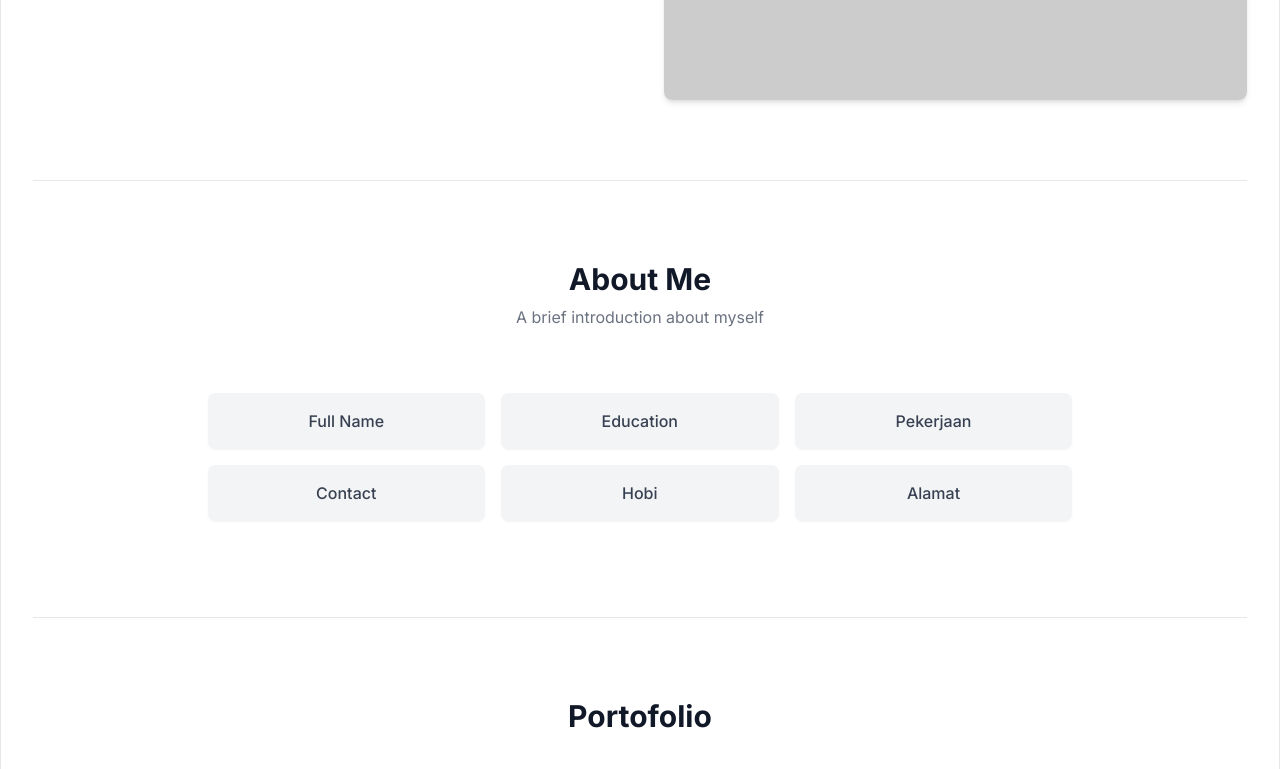
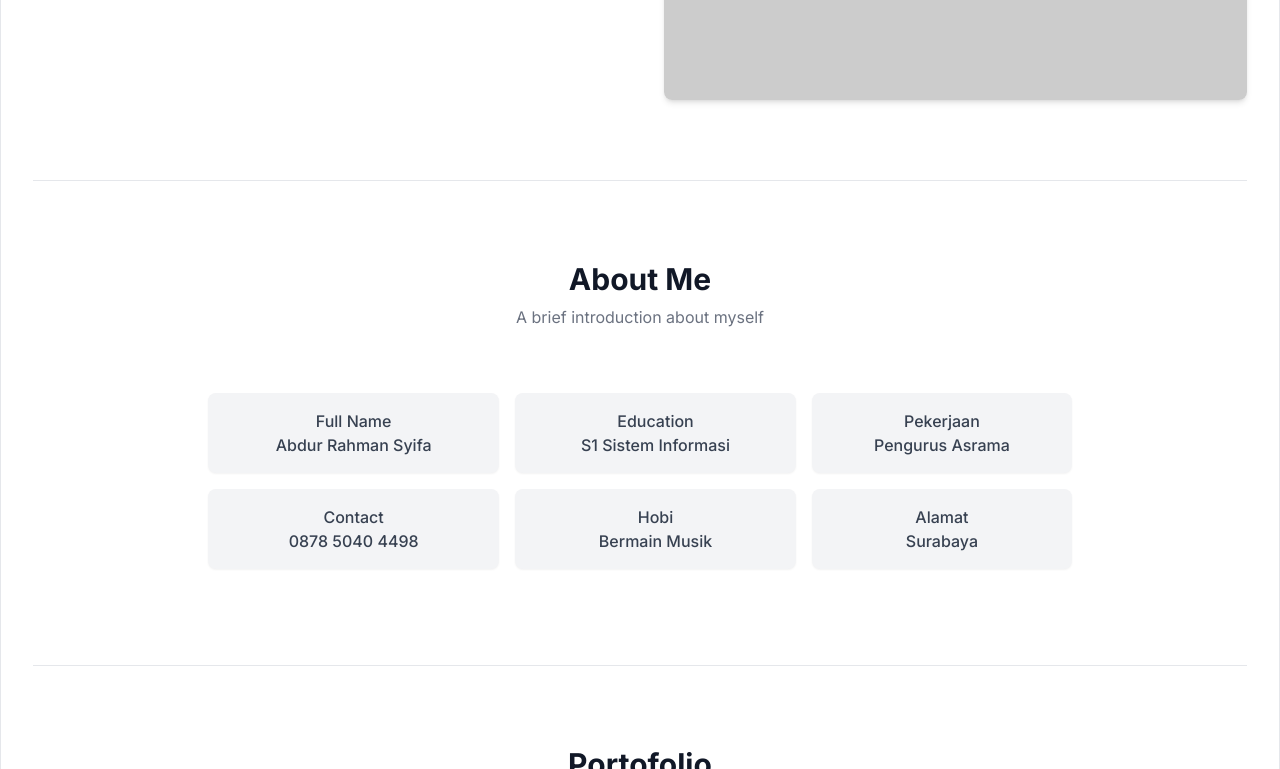
Before and after one commit to ARSy-77/CODE-1, a plain HTML site: page index.html in a window 1280 px wide. Shown: the part 483-1252 px from the top of the page. Drawn offline with nearby package versions, Linux system fonts and the light colour scheme; placeholder pictures from the web are drawn by us.

Commit message:
Index 1.0
Menambahi Keterangan About me

```diff
--- a/index.html
+++ b/index.html
@@ -63,15 +63,33 @@
                     <tbody>
                         <!-- Baris Pertama -->
                         <tr>
-                            <td class="bg-gray-100 p-4 rounded-lg shadow-sm text-center font-medium text-gray-700">Full Name</td>
-                            <td class="bg-gray-100 p-4 rounded-lg shadow-sm text-center font-medium text-gray-700">Education</td>
-                            <td class="bg-gray-100 p-4 rounded-lg shadow-sm text-center font-medium text-gray-700">Pekerjaan</td>
+                            <td class="bg-gray-100 p-4 rounded-lg shadow-sm text-center font-medium text-gray-700">
+                                <p>Full Name</p>
+                                <p>Abdur Rahman Syifa</p>
+                            </td>
+                            <td class="bg-gray-100 p-4 rounded-lg shadow-sm text-center font-medium text-gray-700">
+                                <p>Education</p>
+                                <p>S1 Sistem Informasi</p>
+                            </td>
+                            <td class="bg-gray-100 p-4 rounded-lg shadow-sm text-center font-medium text-gray-700">
+                                <p>Pekerjaan</p>
+                                <p>Pengurus Asrama</p>
+                            </td>
                         </tr>
                         <!-- Baris Kedua -->
                         <tr>
-                            <td class="bg-gray-100 p-4 rounded-lg shadow-sm text-center font-medium text-gray-700">Contact</td>
-                            <td class="bg-gray-100 p-4 rounded-lg shadow-sm text-center font-medium text-gray-700">Hobi</td>
-                            <td class="bg-gray-100 p-4 rounded-lg shadow-sm text-center font-medium text-gray-700">Alamat</td>
+                            <td class="bg-gray-100 p-4 rounded-lg shadow-sm text-center font-medium text-gray-700">
+                                <p>Contact</p>
+                                <p>0878 5040 4498</p>
+                            </td>
+                            <td class="bg-gray-100 p-4 rounded-lg shadow-sm text-center font-medium text-gray-700">
+                                <p>Hobi</p>
+                                <p>Bermain Musik</p>
+                            </td>
+                            <td class="bg-gray-100 p-4 rounded-lg shadow-sm text-center font-medium text-gray-700">
+                                <p>Alamat</p>
+                                <p>Surabaya</p>
+                            </td>
                         </tr>
                     </tbody>
                 </table>
```
